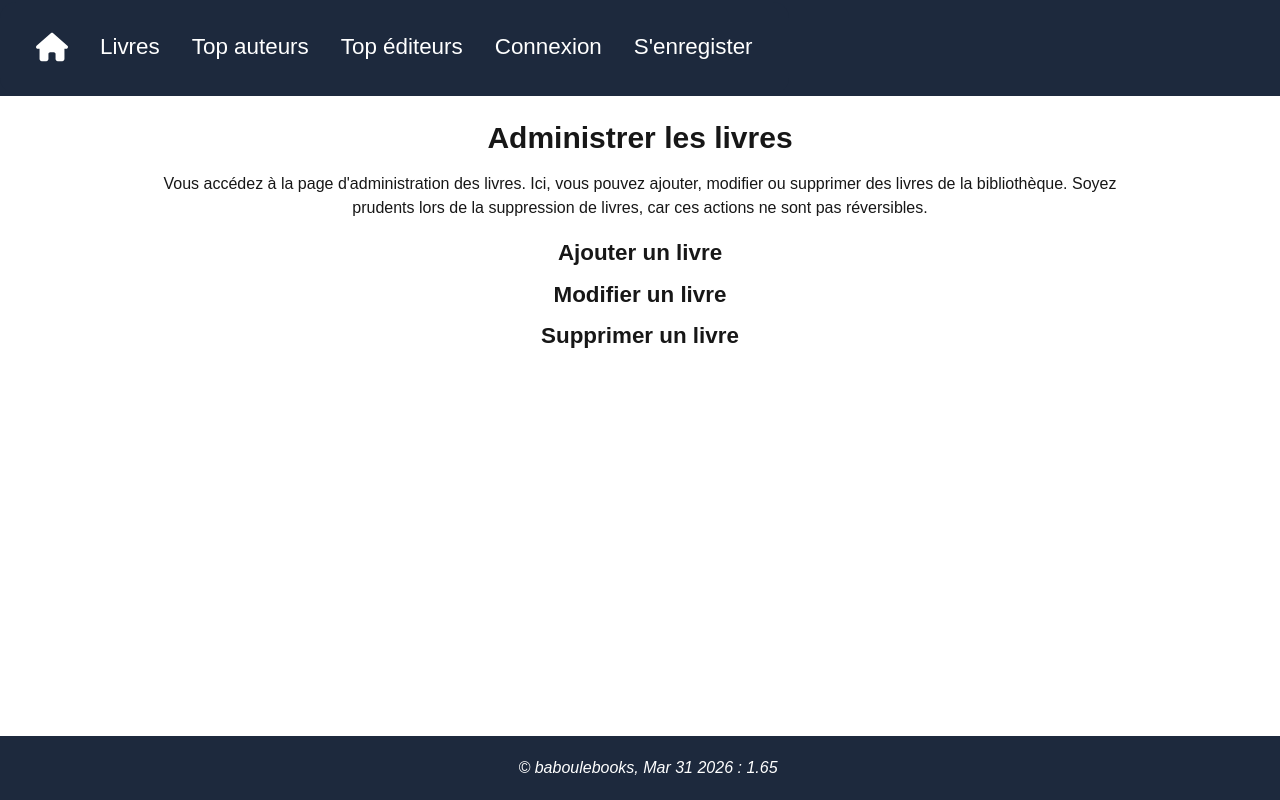
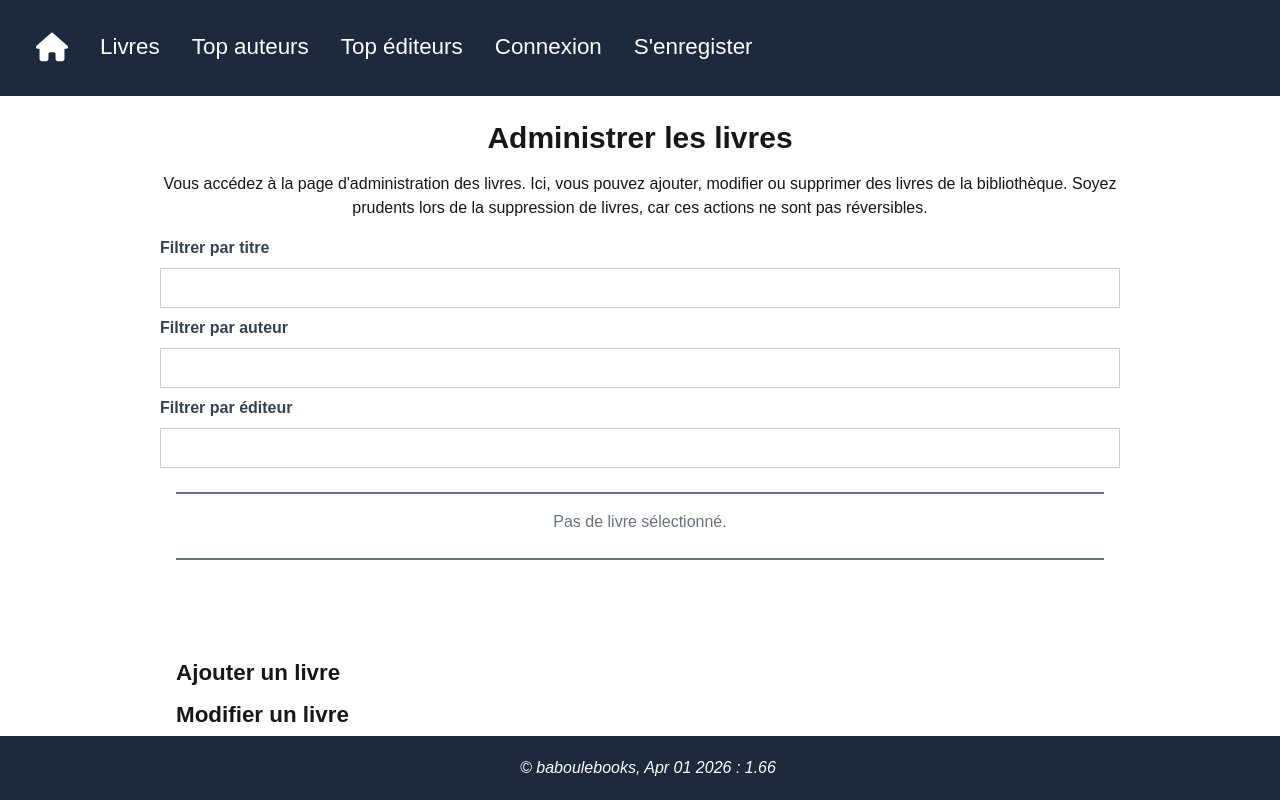
Before and after one commit to yves40/baboulebooksweb, a Next.js app in the folder babweb/: page /adminbooks in a window 1280 px wide. Built offline with nearby package versions, Linux system fonts and the light colour scheme.

Commit message:
Admin books : 1

```diff
--- a/babweb/src/app/(admin)/adminbooks/page.jsx
+++ b/babweb/src/app/(admin)/adminbooks/page.jsx
@@ -1,8 +1,49 @@
 "use client"
 
-import React from 'react'
+import InputText from '@/components/InputText'
+import { getSelectedBooks } from '@/server/books/books';
+import { useEffect, useRef, useState, useContext } from 'react'
+import { AuthContext } from '@/app/context/authContext';
 
 export default function page() {
+
+  const [booktitle, setBooktitle] = useState('');
+  const [bookauthor, setBookauthor] = useState('');
+  const [bookeditor, setBookeditor] = useState('');
+  const results = useRef('results');
+  const [selectedbooks, setSelectedbooks] = useState([]);
+  const authcontext = useContext(AuthContext);
+
+
+  // -----------------------------------------------------------------------------
+  // Get book list based on criterias
+  // -----------------------------------------------------------------------------
+  const getBookslist = ( async () => {
+    const session = authcontext.getSession();
+    try {
+      results.current.innerText = `Recherche...`;
+      const rows = await getSelectedBooks({title: booktitle,
+                                          author: bookauthor,
+                                          editor: bookeditor});
+      setSelectedbooks(rows);
+      if(rows.length === 0) {
+        results.current.innerText = `Pas de livre sélectionné.`;
+        return;
+      }
+      results.current.innerText = `Résultats - ${rows.length} livre(s) trouvé(s)`;
+    }
+    catch(error) {
+      setSelectedbooks([]);
+      results.current.innerText = `Résultats : ${error.message}`;
+    }
+  })
+  // -----------------------------------------------------------------------------
+  // Track search criterias updates
+  // -----------------------------------------------------------------------------
+  useEffect( () => {
+    getBookslist();
+  }, [booktitle]);
+
   return (
     <div>
       <h1 className='text-3xl font-bold mt-6'>Administrer les livres</h1>
@@ -11,7 +52,23 @@ export default function page() {
       Soyez prudents lors de la suppression de livres, car
       ces actions ne sont pas réversibles.
       </p>
-
+      <InputText label="Filtrer par titre" name="booktitle" parentHandler={setBooktitle} timeout={2000}/>
+      <InputText label="Filtrer par auteur" name="bookauthor" />
+      <InputText label="Filtrer par éditeur" name="bookeditor" />
+      <div className=' border-t-2 mt-6 pt-4 mx-4 text-gray-500'>
+        <p className=' border-b-2 text-gray-500 pb-6 w-full' ref={results}>Résultats</p>
+        <div className=' mb-24'>
+          {selectedbooks.length > 0 &&
+            <ul className=' mt-4'>
+              {selectedbooks.map( (book, index) => (
+                <li key={index} className=' mb-2'>
+                  <span className=' font-bold'>{book.bk_title}</span> - <span>{book.auth_fname} {book.auth_lname}</span> - <span><i>{book.ed_name}</i></span>
+                </li>
+              ))}
+            </ul>
+          }
+        </div>
+      </div>
       <ul className='pagemenu'>
         <li>Ajouter un livre</li>
         <li>Modifier un livre</li>
--- a/babweb/src/app/context/appContext.jsx
+++ b/babweb/src/app/context/appContext.jsx
@@ -10,7 +10,7 @@ import { createContext, useEffect, useState } from "react";
 export const AppContext =createContext();
 export function AppProvider({children}) {
 
-  const version = 'baboulebooks, Mar 31 2026 : 1.65';
+  const version = 'baboulebooks, Apr 01 2026 : 1.66';
 
   useEffect(() => {
   }, []);
--- a/babweb/src/app/globals.css
+++ b/babweb/src/app/globals.css
@@ -86,6 +86,7 @@ body {
 .pagemenu {
   @apply
     text-[calc(var(--menutextsize))] font-bold
+    text-left
 }
 .pagemenu li {
   @apply
```
